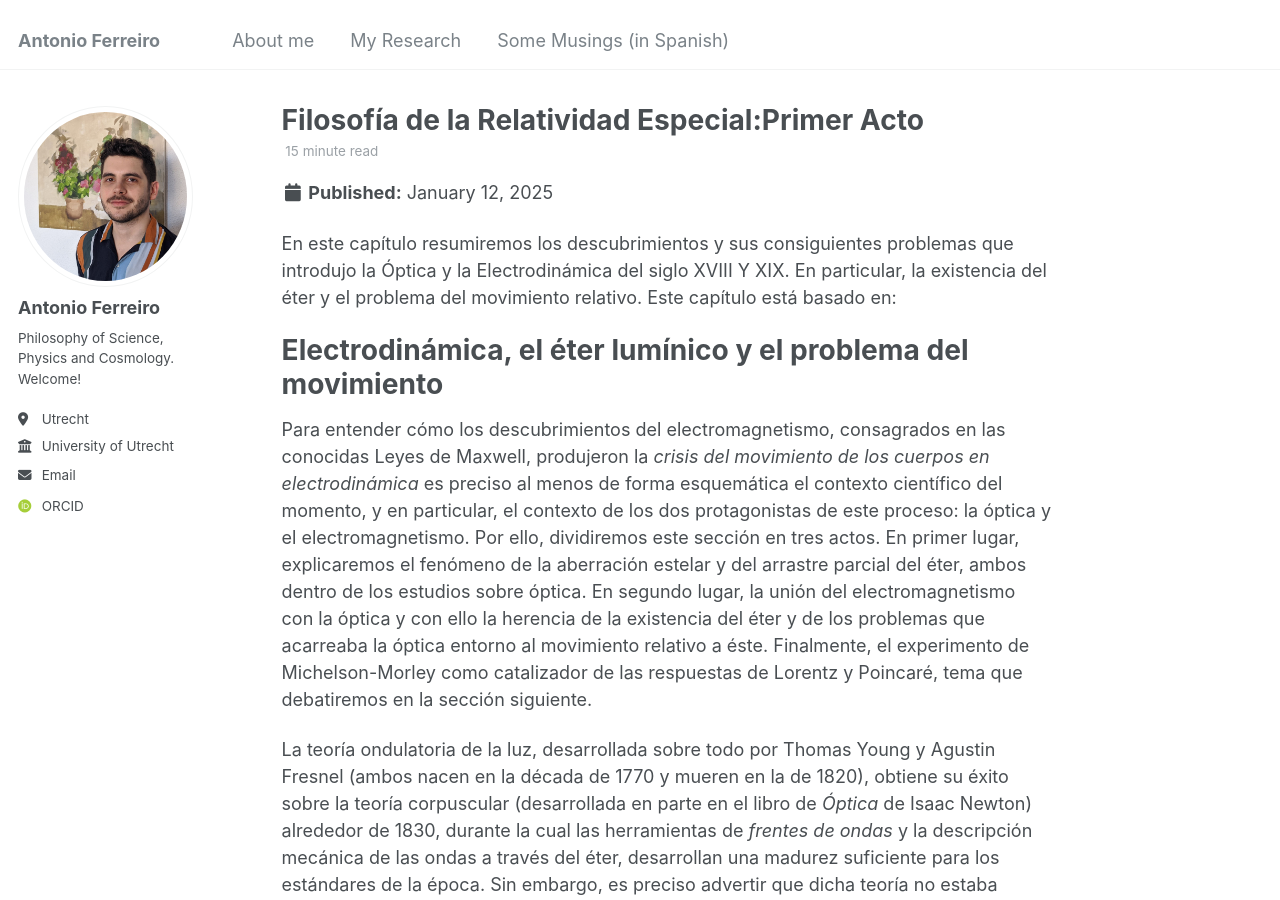
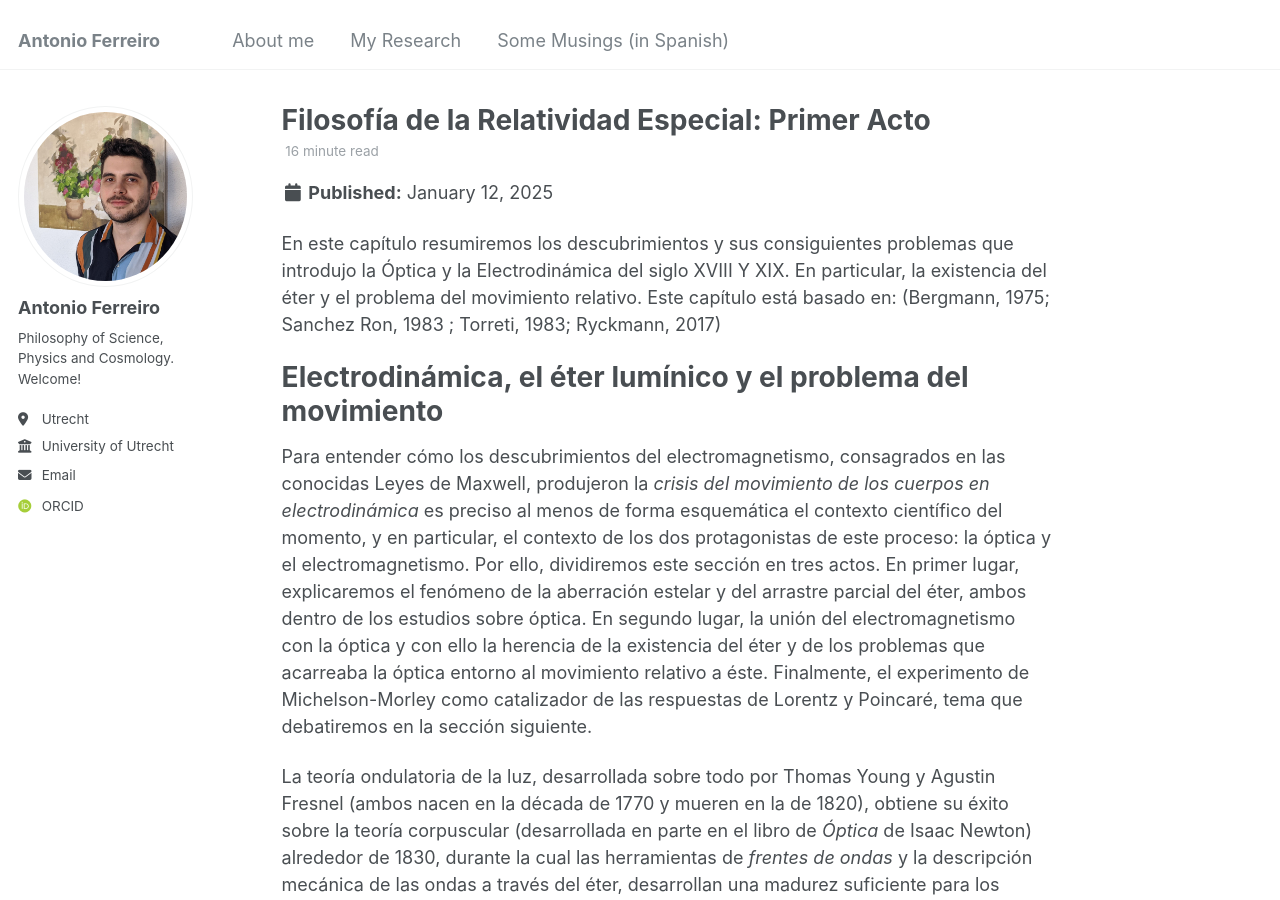
Before and after one commit to Anfedea/anfedea.github.io, a Jekyll site: the page built from _posts/2012-08-14-blog-post-1.md, in a window 1280 px wide and 900 px high. Built offline with Jekyll 4.4.1, drawn with Linux system fonts in a browser that asks for light colours; some web fonts are replaced; some of the changed text lies outside the part shown.

Commit message:
Update 2012-08-14-blog-post-1.md

```diff
--- a/_posts/2012-08-14-blog-post-1.md
+++ b/_posts/2012-08-14-blog-post-1.md
@@ -1,12 +1,12 @@
 ---
-title: 'Filosofía de la Relatividad Especial:Primer Acto'
+title: 'Filosofía de la Relatividad Especial: Primer Acto'
 date: 2025-01-12
 permalink: /posts/2012/08/blog-post-1/
 tags:
   - Philosophy of Special Relativity
 ---
 
-En este capítulo resumiremos los descubrimientos y sus consiguientes problemas que introdujo la Óptica y la Electrodinámica del siglo XVIII Y XIX. En particular, la existencia del éter y el problema del movimiento relativo. Este capítulo está basado en:
+En este capítulo resumiremos los descubrimientos y sus consiguientes problemas que introdujo la Óptica y la Electrodinámica del siglo XVIII Y XIX. En particular, la existencia del éter y el problema del movimiento relativo. Este capítulo está basado en: (Bergmann, 1975; Sanchez Ron, 1983 ; Torreti, 1983; Ryckmann, 2017)
 
 Electrodinámica, el éter lumínico y el problema del movimiento
 ======
@@ -58,7 +58,7 @@ $$
 
 donde $$e_1$$ y $$e_2$$ representan las cargas de las partículas y $$r$$ la distancia que las separa.  Esta electrodinámica tuvo mucho reconocimiento, pero fue tumbada cuando Maxwell propuso su propia electrodinámica y Hertz posteriormente estableciese la predicción experimentalmente  de la radiación electromagnética a partir de aparatos electromagnéticos[^1]. Maxwell, en su *A treatise on Electricity and Magnetism* (1873)  motivo su descripción las interpretaciones de Faraday sobre el comportamiento de cuerpos eléctricos y magnéticos como lineas de campo que comienzas y acaban en dichos cuerpos o en el infinito.
 
-[^1]:Entre medias, hubo variaciones de esta electrodinámica por Bernhard Riemann en 1861 modificando dicha fuerza que daba como resultado velocidad finita para la propagación eléctrica usando potenciales retardados y la ayuda de Helmholtz (véase Sanchez Ron)
+[^1]:Entre medias, hubo variaciones de esta electrodinámica por Bernhard Riemann en 1861 modificando dicha fuerza que daba como resultado velocidad finita para la propagación eléctrica usando potenciales retardados y la ayuda de Helmholtz (véase Sanchez Ron, 1983)
 
 Hoy en día interpretamos estos campos de forma geométrica, is de notar que esto es consistente con la concepción de Faraday. Sin embargo, esta no es la posición de Maxwell, que veía estos objetos de forma mecánica, como transmisor de energía. Esta interpretación no era tan radical si se volvía la mirada hacia los resultados de la óptica. Maxwell tenía una razón para pensar que el éter de la óptica era también el transportador de la ación electromagnética. Su teoría predecía la existencia de perturbaciones en forma de ondas transversales debido a cargas oscilantes, propagándose en el vacío con una velocidad constante $c$ igual al ratio de la carga electromagnética y la unidad electrostática (medida hecha por Weber y Kohlraysch y que Maxwell observo que difería dentro del error experimental). En la introducción. de *A dynamical Theory of the Electromagnetic Field* (1864) Maxwell pronuncia lo siguiente:
 
```
